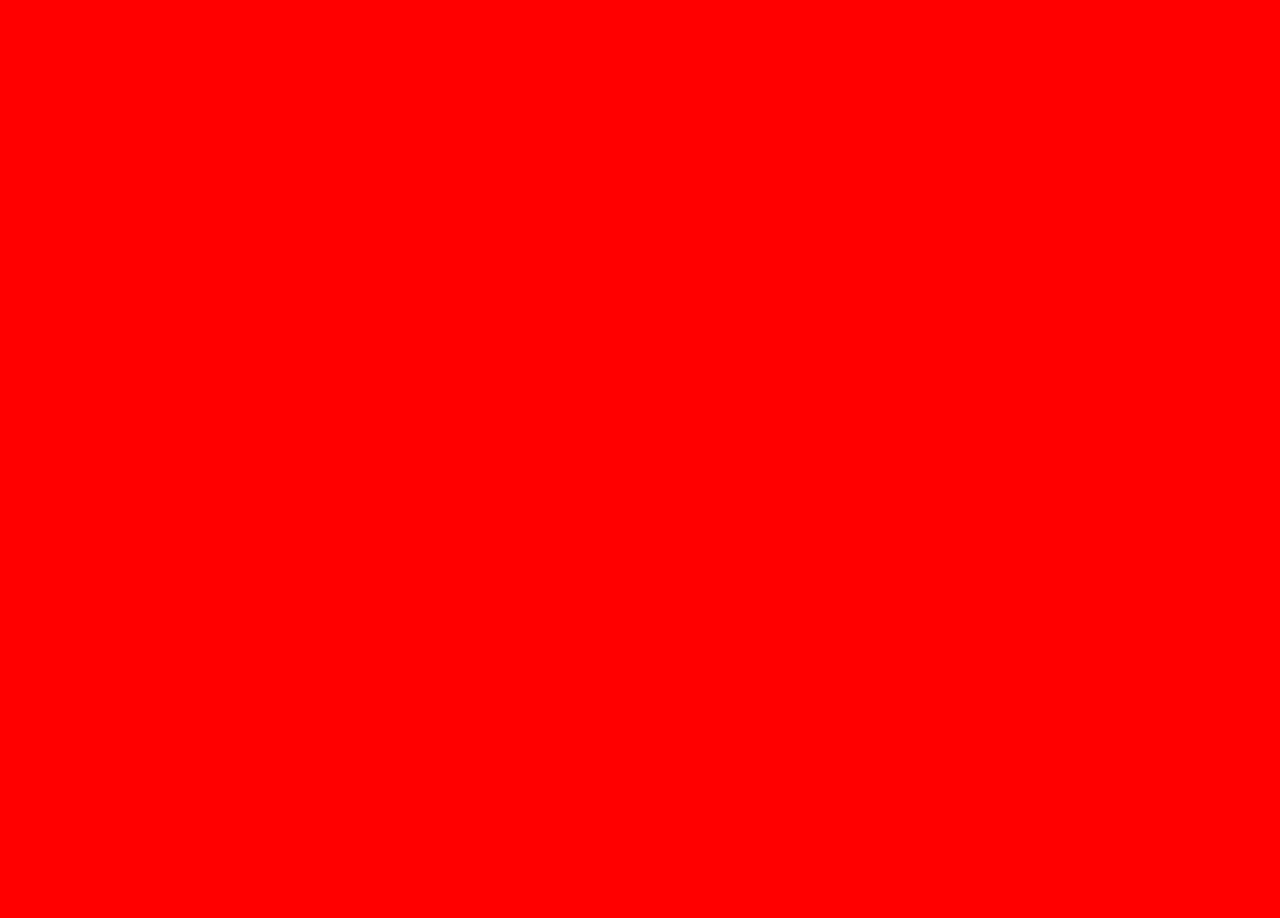
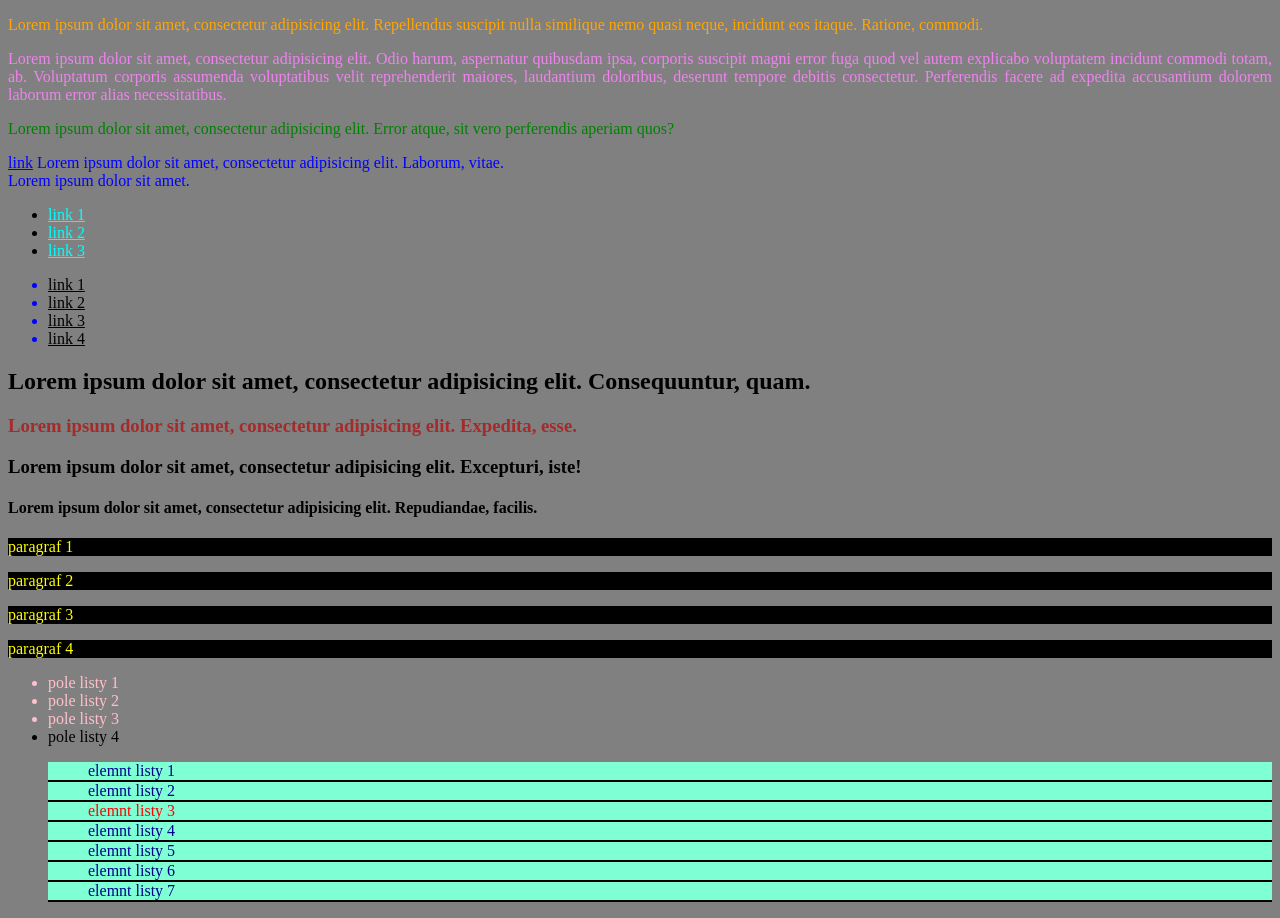
Before and after one commit to remik22/wstepdocss, a plain HTML site: page index.html in a window 1280 px wide. Before the commit the page ends 800 px from the top, so only its background shows below. Drawn offline with Linux system fonts and the light colour scheme.

Commit message:
odwołania do kolejnych selektorów

```diff
--- a/css/style.css
+++ b/css/style.css
@@ -1,3 +1,84 @@
 body {
-    background-color: red;
+    background-color: grey;
 }
+
+
+/*selektor znacznika*/
+
+p {
+    color: orange;
+}
+
+
+/*selektor id*/
+
+#paragraf {
+    color: violet;
+    text-align: justify;
+}
+
+
+/*selektor klasy*/
+
+.klasa-paragrafu {
+    color: green;
+    text-align: justify
+}
+
+
+/*łączenie selektorów*/
+
+a,
+span,
+div {
+    color: blue
+}
+
+
+/*<!--selektor bezposredniego elementu potomnego-->*/
+
+li>a {
+    color: aqua;
+}
+
+
+/*selektor elemntu potomnego*/
+
+div a {
+    color: black
+}
+
+
+/*selektor bliskiego rodzeństwa*/
+
+h2+h3 {
+    color: brown;
+}
+
+
+/*selektor rodzeństwa*/
+
+h4~p {
+    color: yellow;
+    background-color: black;
+}
+
+
+/*selektor wykluczający*/
+
+#listamoja>li:not(.last) {
+    color: pink;
+}
+
+
+/*selekto kolejnego elemetu potomnego*/
+
+ul#lista-karoliny>ol {
+    background-color: aquamarine;
+    color: darkblue;
+    border-bottom: 2px solid black;
+}
+
+ul#lista-karoliny>ol:nth-child(3) {
+    color: red;
+}
--- a/index.html
+++ b/index.html
@@ -7,6 +7,79 @@
 </head>
 
 <body>
+    <!--selektor zacznika-->
+    <p>
+        Lorem ipsum dolor sit amet, consectetur adipisicing elit. Repellendus suscipit nulla similique nemo quasi neque, incidunt eos itaque. Ratione, commodi.
+    </p>
+
+    <!--    selektor id-->
+    <p id="paragraf">Lorem ipsum dolor sit amet, consectetur adipisicing elit. Odio harum, aspernatur quibusdam ipsa, corporis suscipit magni error fuga quod vel autem explicabo voluptatem incidunt commodi totam, ab. Voluptatum corporis assumenda voluptatibus velit reprehenderit maiores, laudantium doloribus, deserunt tempore debitis consectetur. Perferendis facere ad expedita accusantium dolorem laborum error alias necessitatibus.</p>
+
+    <!--selektor klasy-->
+    <p class="klasa-paragrafu">Lorem ipsum dolor sit amet, consectetur adipisicing elit. Error atque, sit vero perferendis aperiam quos?</p>
+
+    <!--łaczenie selektorów-->
+
+    <a href="">link</a>
+    <span>
+    Lorem ipsum dolor sit amet, consectetur adipisicing elit. Laborum, vitae.
+</span>
+    <div>
+        Lorem ipsum dolor sit amet.
+    </div>
+
+    <!--selektor bezposredniego elementu potomnego-->
+    <ul>
+        <li><a href="">link 1</a></li>
+        <li><a href="">link 2</a></li>
+        <li><a href="">link 3</a></li>
+    </ul>
+
+    <!--selektor elemtów potomnych-->
+    <div>
+        <ul>
+            <li><a href="">link 1</a></li>
+            <li><a href="">link 2</a></li>
+            <li><a href="">link 3</a></li>
+            <li><a href="">link 4</a></li>
+        </ul>
+    </div>
+    <!--    selektorbliskiego rodzeństwa-->
+
+    <header>
+        <h2>Lorem ipsum dolor sit amet, consectetur adipisicing elit. Consequuntur, quam.</h2>
+        <h3>Lorem ipsum dolor sit amet, consectetur adipisicing elit. Expedita, esse.</h3>
+        <h3>Lorem ipsum dolor sit amet, consectetur adipisicing elit. Excepturi, iste!</h3>
+    </header>
+
+    <!--selektor rodzeństwa-->
+    <header>
+        <h4>Lorem ipsum dolor sit amet, consectetur adipisicing elit. Repudiandae, facilis.</h4>
+        <p>paragraf 1</p>
+        <p>paragraf 2</p>
+        <p>paragraf 3</p>
+        <p>paragraf 4</p>
+    </header>
+
+    <!--    selektor wykluczający-->
+    <ul id="listamoja">
+        <li class="list-item">pole listy 1</li>
+        <li class="list-item">pole listy 2</li>
+        <li class="list-item">pole listy 3</li>
+        <li class="list-item last">pole listy 4</li>
+    </ul>
+    <!--selekto kolejnego elemetu potomnego-->
+
+    <ul id="lista-karoliny">
+        <ol>elemnt listy 1</ol>
+        <ol>elemnt listy 2</ol>
+        <ol>elemnt listy 3</ol>
+        <ol>elemnt listy 4</ol>
+        <ol>elemnt listy 5</ol>
+        <ol>elemnt listy 6</ol>
+        <ol>elemnt listy 7</ol>
+    </ul>
 
 </body>
+
 </html>
```
